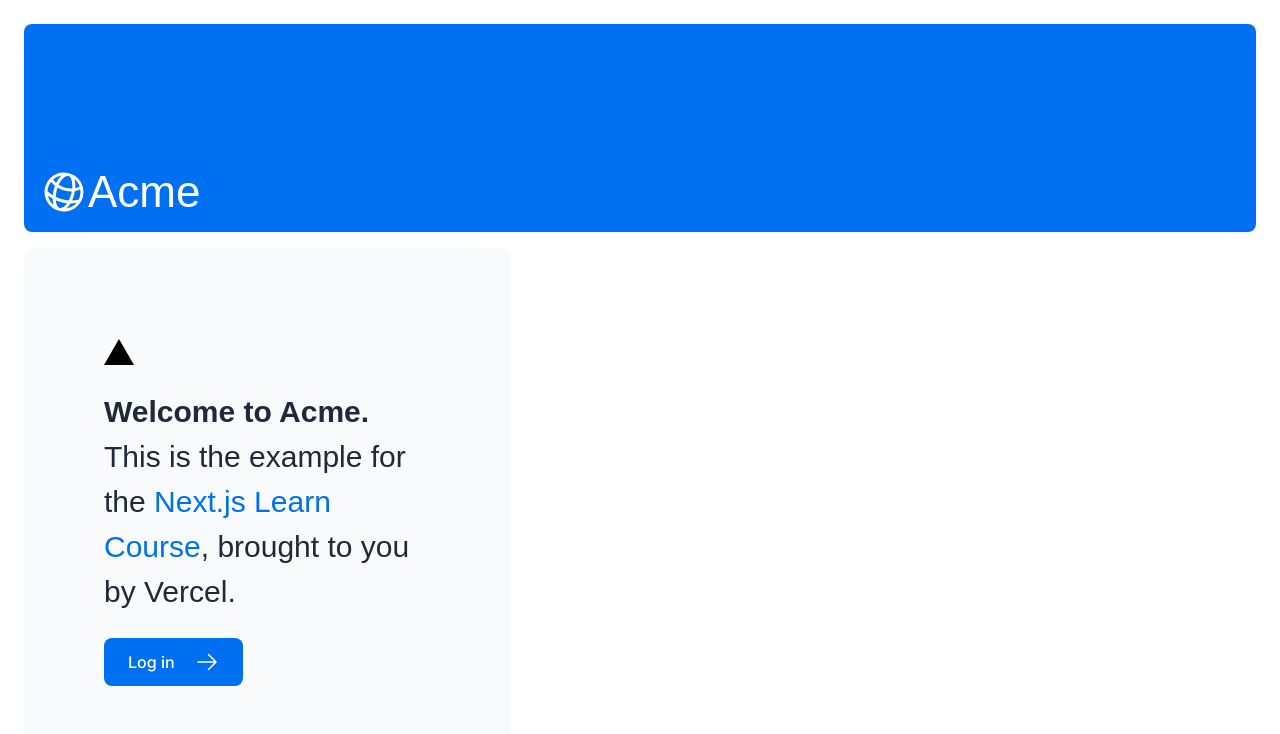
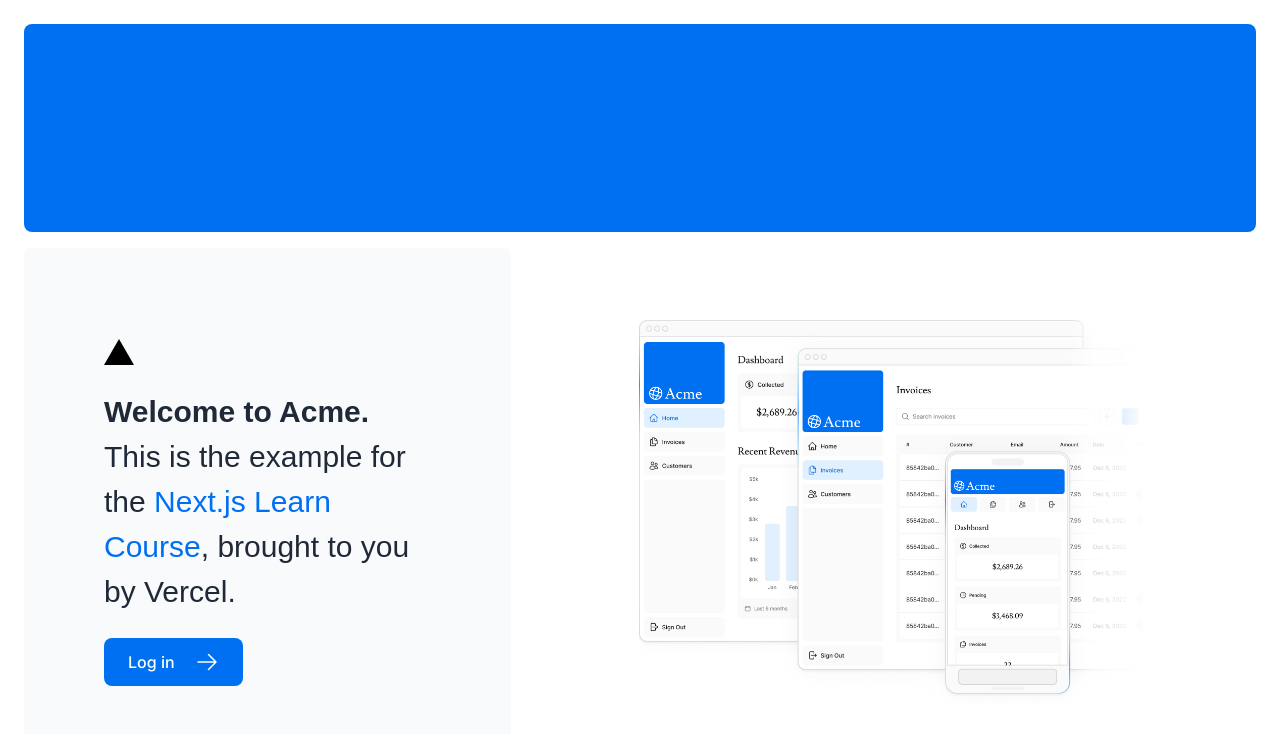
Before and after one commit to MateoOlarteCampo/nextjs-features, a Next.js app: page / in a window 1280 px wide. Shown: the top 734 px of the page. Built offline with nearby package versions, Linux system fonts and the light colour scheme; a web font is replaced by a local one.

Commit message:
add and optimize images using next Image tag

```diff
--- a/app/page.tsx
+++ b/app/page.tsx
@@ -2,12 +2,13 @@
 import Link from 'next/link';
 import { lusitana } from '@/app/ui/fonts';
 import AcmeLogo from './ui/acme-logo';
+import Image from 'next/image';
 
 export default function Page() {
   return (
     <main className="flex min-h-screen flex-col p-6">
       <div className="flex h-20 shrink-0 items-end rounded-lg bg-blue-500 p-4 md:h-52">
-        <AcmeLogo />
+
       </div>
       <div className="mt-4 flex grow flex-col gap-4 md:flex-row">
         <div className="flex flex-col justify-center gap-6 rounded-lg bg-gray-50 px-6 py-10 md:w-2/5 md:px-20">
@@ -29,7 +30,20 @@
           </Link>
         </div>
         <div className="flex items-center justify-center p-6 md:w-3/5 md:px-28 md:py-12">
-          {/* Add Hero Images Here */}
+          <Image
+            src="/hero-desktop.png"
+            width={1000}
+            height={760}
+            className="hidden md:block"
+            alt="Screenshots of the dashboard project showing desktop version"
+          />
+          <Image
+            src="/hero-mobile.png"
+            width={560}
+            height={620}
+            className="block md:hidden"
+            alt="Screenshots of the dashboard project showing desktop version"
+          />
         </div>
       </div>
     </main>
```
